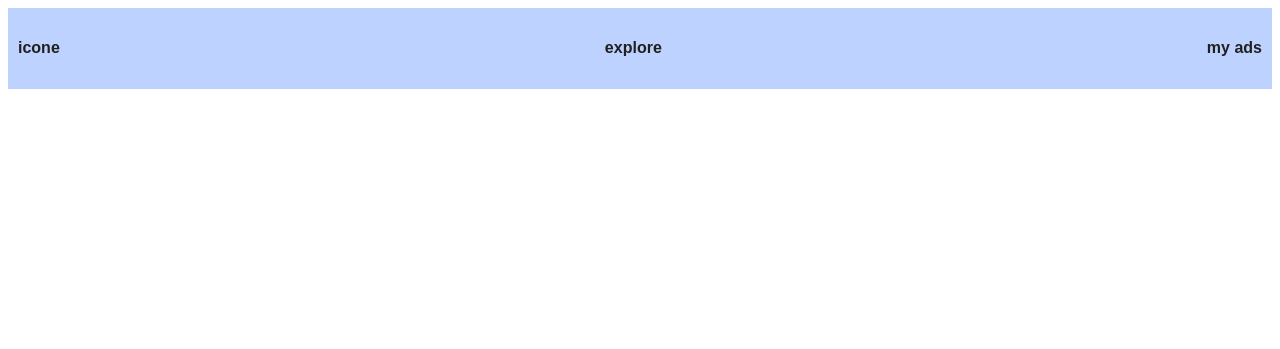
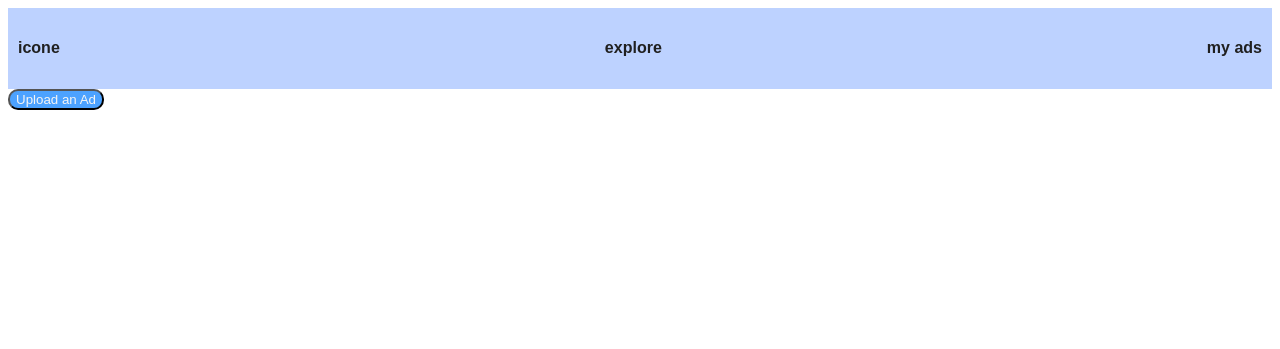
Before and after one commit to caiobadosmanos/AdColl, a Flask app: template templates/mypage.html in a window 1280 px wide. Shown: the top 349 px of the page. Run offline with Flask 3, Linux system fonts and the light colour scheme; the template is opened without the code that fills it, so the values that code supplies are empty; some libraries are stand-ins or nearby versions.

Commit message:
Auto-commit: Sat Mar  1 18:58:44 UTC 2025

```diff
--- a/static/styles.css
+++ b/static/styles.css
@@ -102,3 +102,12 @@ body {
 
 
 /*/////////////////////////////////////        mypage           /////////////////////////////////////////*/
+
+
+
+.button{
+    color:whitesmoke;
+    border-radius: 10px;
+    background-color: #4ca2ff;
+
+}
--- a/templates/mypage.html
+++ b/templates/mypage.html
@@ -1,9 +1,9 @@
 {% extends "layout.html" %}
 {% block title%}
-Explore
+My Page
 {% endblock %}
 {% block main %}
 
-
+<form><button class ="button">Upload an Ad</button></form>
 
 {% endblock %}
```
Also changed, not shown: ads.db, 2 other files.
